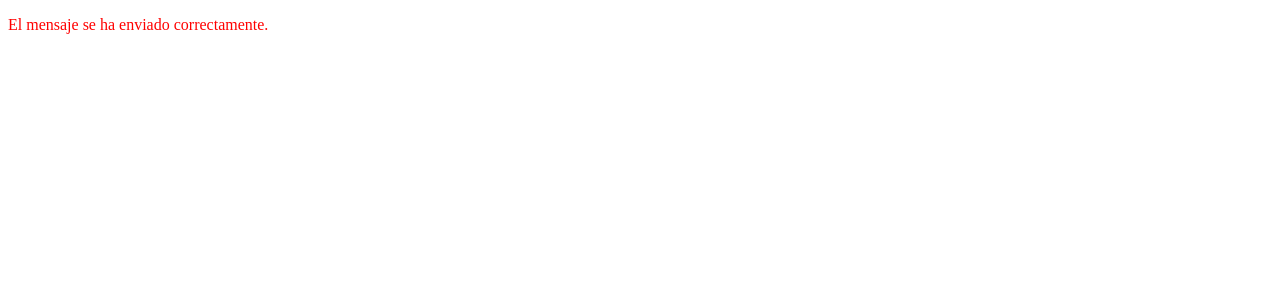
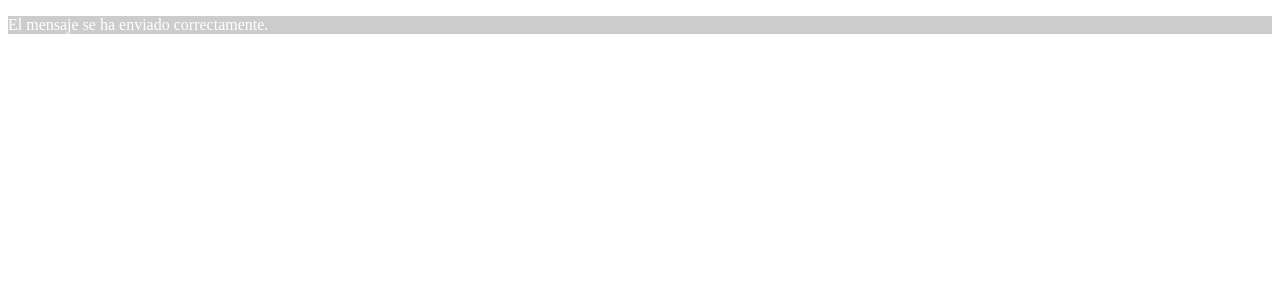
Before and after one commit to willianH4/VueJS-FirstApp, a Vue app: page / in a window 1280 px wide. Shown: the top 300 px of the page. Built offline with nearby package versions, Linux system fonts and the light colour scheme.

Commit message:
Using directive v-bind for binding styles object

```diff
--- a/src/components/bind/ClassBind.vue
+++ b/src/components/bind/ClassBind.vue
@@ -1,14 +1,9 @@
 <template>
-    <p v-bind:class="{'danger' : hasError}">El mensaje se ha enviado correctamente.</p>
+    <p v-bind:style="{ backgroundColor: '#ccc', color: '#FFF' }">El mensaje se ha enviado correctamente.</p>
 </template>
 
 <script lang="ts" setup>
-    let hasError = true;
 </script>
 
 <style scoped>
-    .danger {
-        color: red;
-    }
-
 </style>
```
